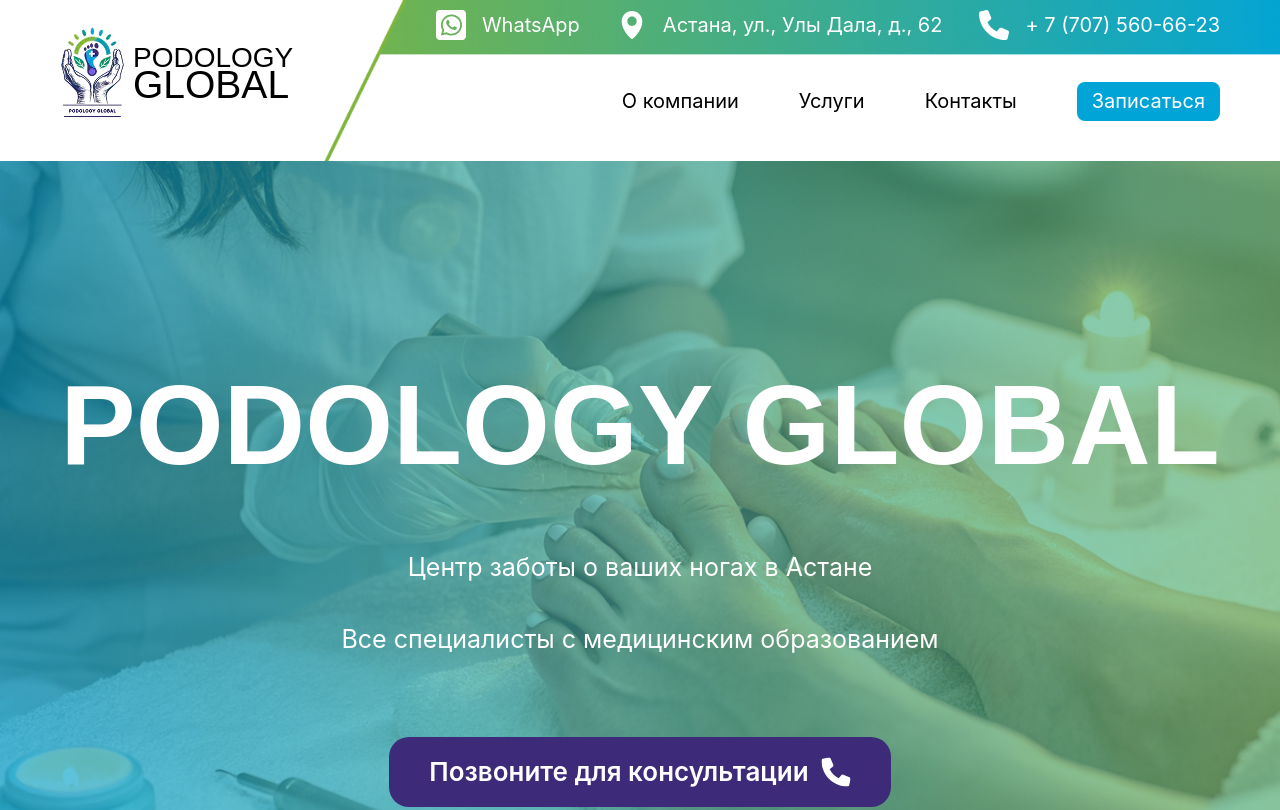
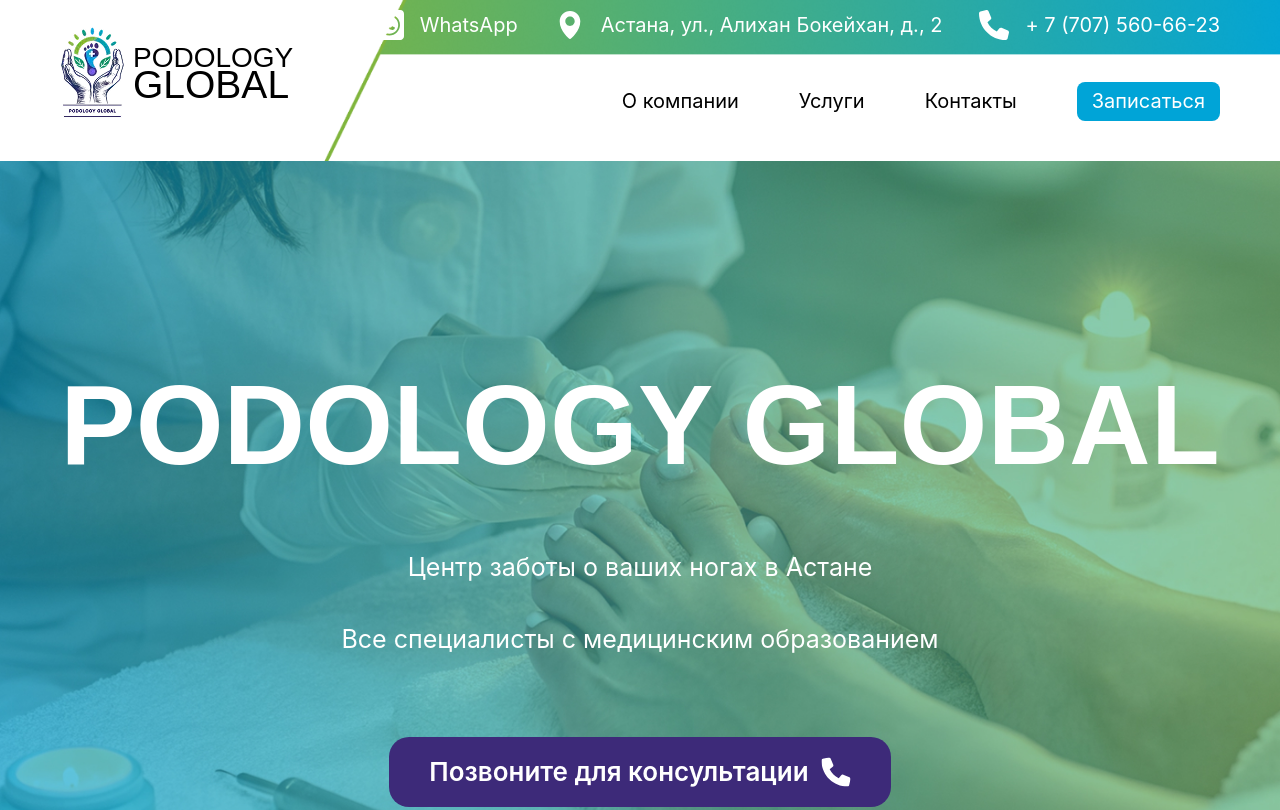
Before and after one commit to GeorgTheVic/podo_site_dev, a website: page app/index.html in a window 1280 px wide. Shown: the top 810 px of the page. Drawn offline with Linux system fonts and the light colour scheme; a script that the page names is missing; a web font is replaced by a local one.

Commit message:
added new address in header and footer

```diff
--- a/app/index.html
+++ b/app/index.html
@@ -48,7 +48,7 @@
           <img loading="lazy" src="img/header/header-address.svg" class="header__svg" width="30" height="30" alt="WhatsApp">
 
           <p class="header__text">
-            Астана, ул., Улы Дала, д., 62
+            Астана, ул., Алихан Бокейхан, д., 2
           </p>
         </a>
         <a href="tel:+77075606623" class="header__link" target="_blank">
@@ -536,7 +536,7 @@
           <a href="" class="footer__link">
             <img loading="lazy" src="img/footer/address.svg" class="image" width="30" height="30" alt="Адрес">
 
-            <p class="footer__text">Адрес: Астана, ул., Улы Дала, д., 62</p>
+            <p class="footer__text">Адрес: Астана, ул., Алихан Бокейхан, д., 2</p>
           </a>
           <a href="" class="footer__link">
             <img loading="lazy" src="img/footer/phone.svg" class="image" width="30" height="30" alt="Адрес">
```
Also changed, not shown: 1 other file.
